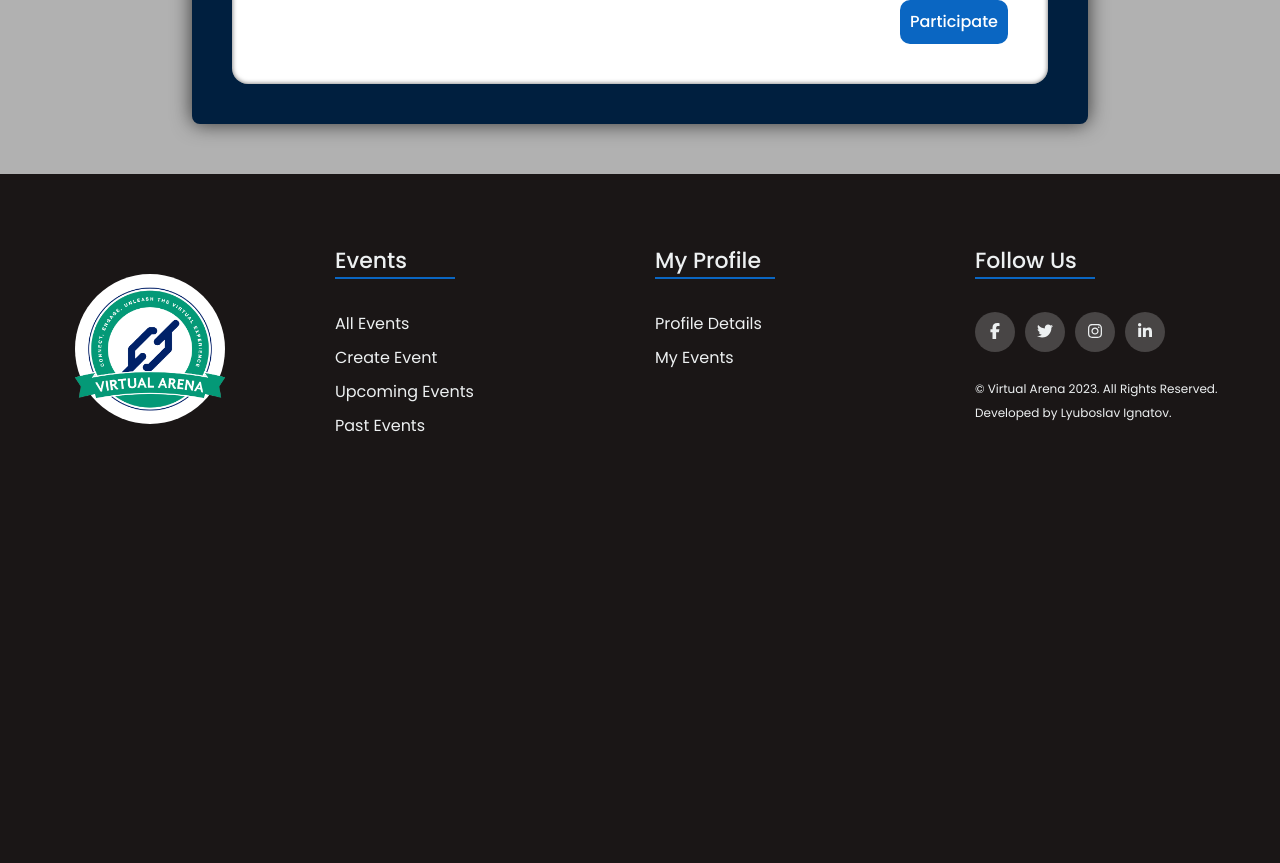
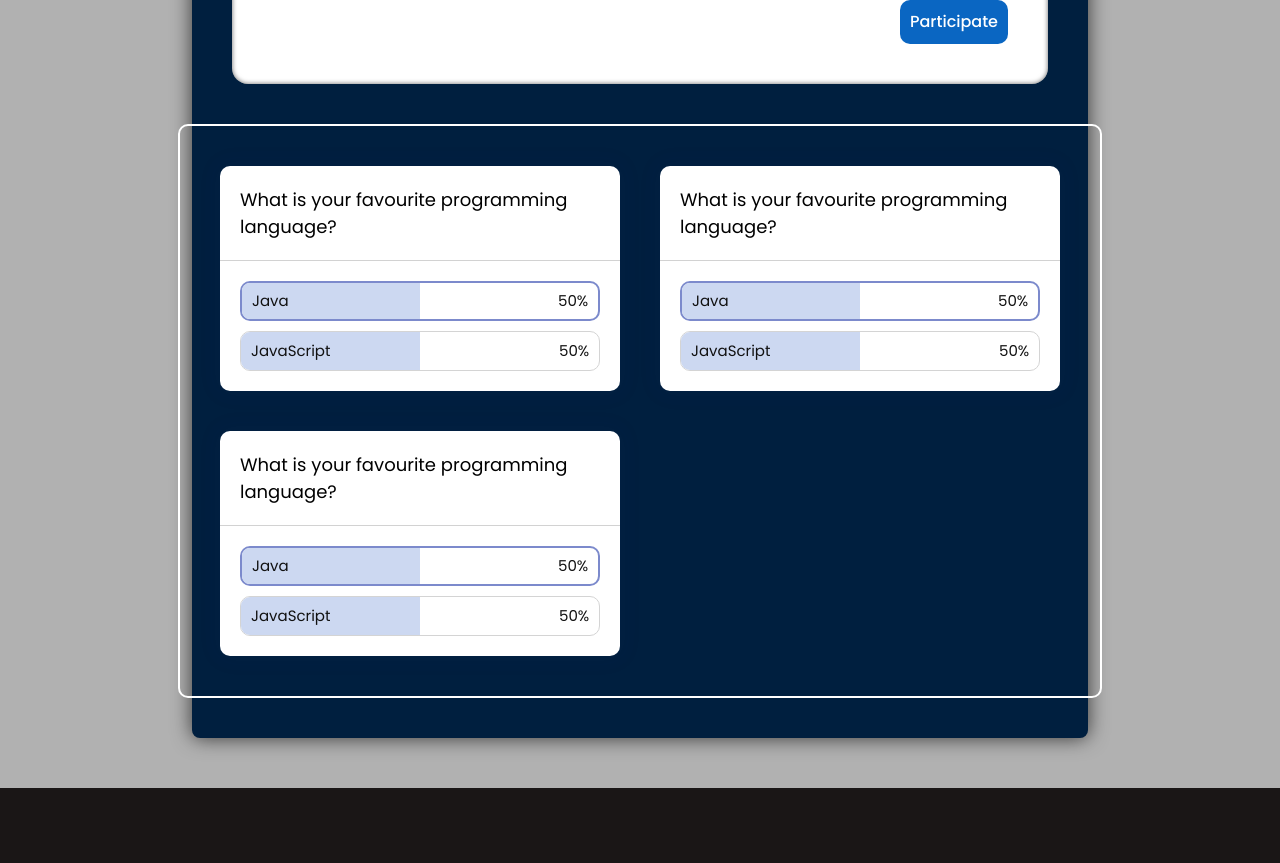
Before and after one commit to Ignatovw99/Virtual-Arena-UI, a React (Create React App) app: page / in a window 1280 px wide. Shown: the part 2520-3383 px from the top of the page. Before the commit the page ends 3028 px from the top, so only its background shows below. Built offline with nearby package versions, Linux system fonts and the light colour scheme.

Commit message:
polls list component created

```diff
--- a/src/components/Event/Event.js
+++ b/src/components/Event/Event.js
@@ -1,5 +1,6 @@
 import EventTabBar from "../EventTabBar";
 import EventOverview from "../EventOverview";
+import PollsList from "../PollsList";
 
 import styles from "./Event.module.css";
 
@@ -11,6 +12,7 @@ const Event = () => {
             </h2>
             <EventTabBar />
             <EventOverview />
+            <PollsList />
         </section>
     );
 };
--- /dev/null
+++ b/src/components/PollsList/PollsList.js
@@ -0,0 +1,15 @@
+import Poll from "../Poll";
+
+import styles from "./PollsList.module.css";
+
+const PollsList = () => {
+    return (
+        <div className={styles["polls-container"]}>
+            <Poll />
+            <Poll />
+            <Poll />
+        </div>
+    );
+};
+
+export default PollsList;
--- /dev/null
+++ b/src/components/PollsList/PollsList.module.css
@@ -0,0 +1,14 @@
+.polls-container {
+    display: grid;
+    grid-template-columns: auto auto;
+    row-gap: 40px;
+    column-gap: 40px;
+    border: 2px solid white;
+    border-radius: 10px;
+    padding: 40px;
+    margin-bottom: 40px;
+}
+
+.polls-container:has(:only-child) {
+    column-gap: 0;
+}
--- /dev/null
+++ b/src/components/PollsList/index.js
@@ -0,0 +1 @@
+export { default } from "./PollsList";
```
